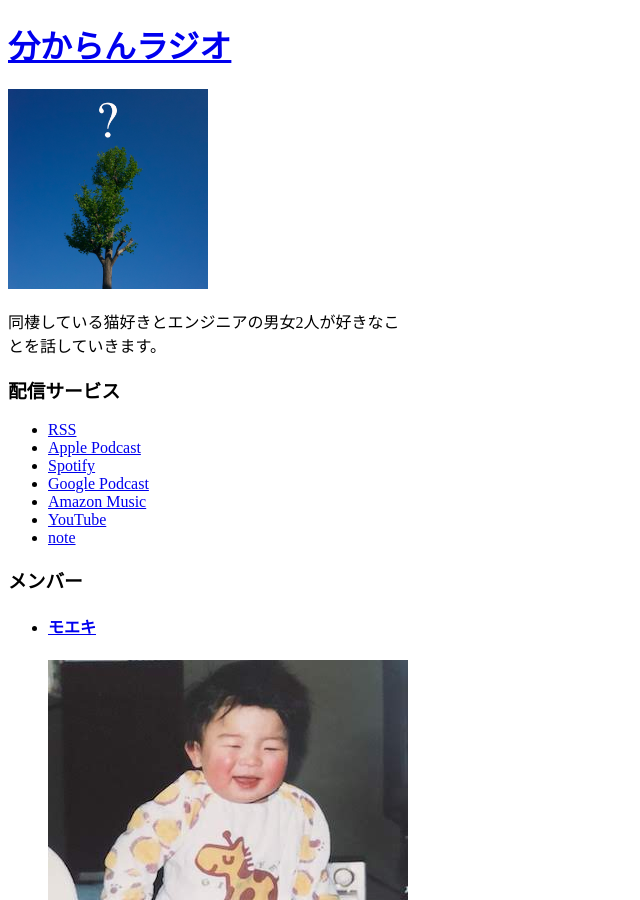
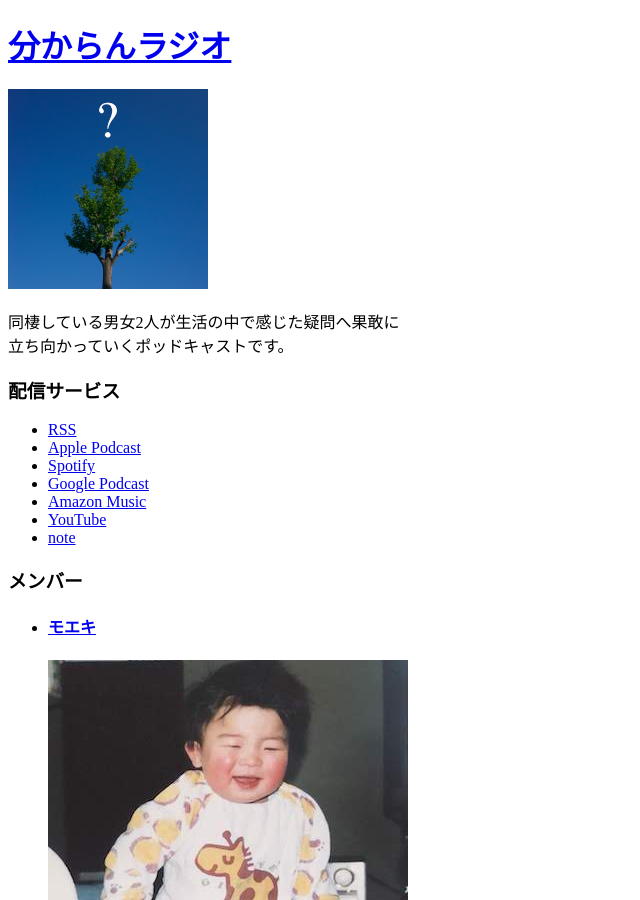
Before and after one commit to kawakamimoeki/wakaran, a Jekyll site: the page built from index.md, in a window 1280 px wide and 900 px high. Shown: the whole window, without its empty margins (0-640 px from the left). Built offline with Jekyll 4.4.1, drawn with Linux system fonts in a browser that asks for light colours; nearby versions of some CDN libraries.

Commit message:
change description

```diff
--- a/_config.yml
+++ b/_config.yml
@@ -1,7 +1,7 @@
 title: 分からんラジオ
 url: https://wakaran.yhmk.org
 
-description: 同棲している猫好きとエンジニアの男女2人が好きなことを話していきます。
+description: 同棲している男女2人が生活の中で感じた疑問へ果敢に立ち向かっていくポッドキャストです。
 author: YHMK
 
 author_url: "https://yhmk.org/"
```
